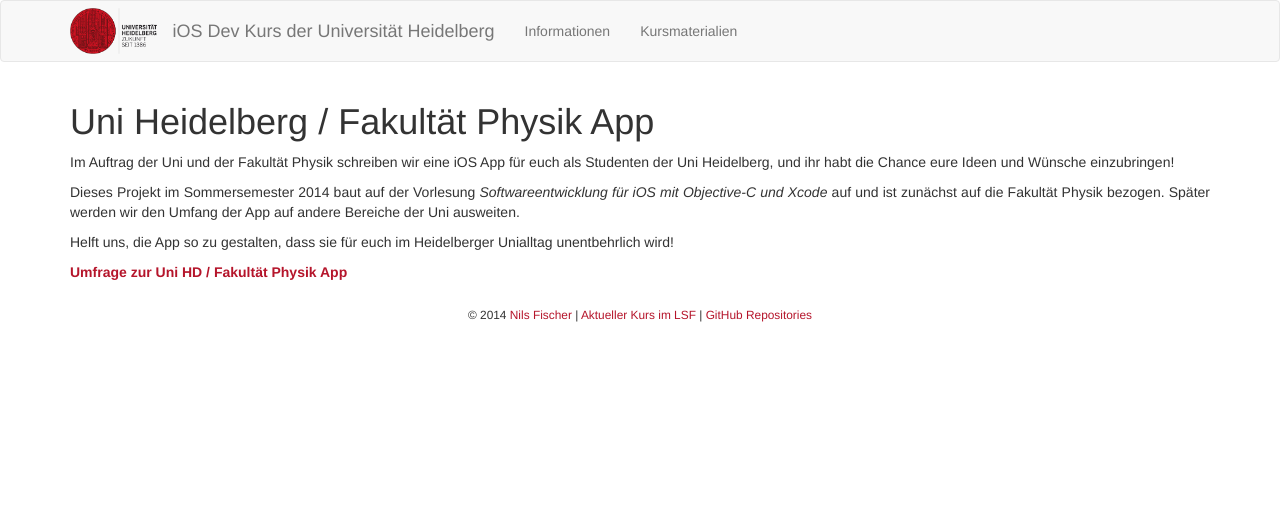
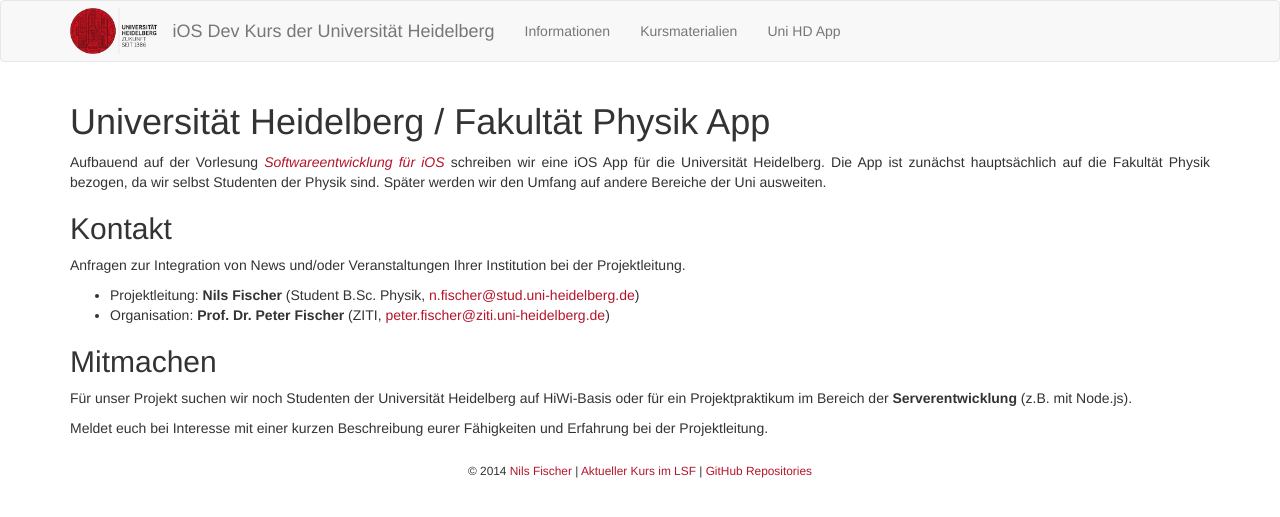
Before and after one commit to iOS-Dev-Kurs/iOS-Dev-Kurs.github.io, a Jekyll site: the page built from uni-hd-app/index.md, in a window 1280 px wide. Shown: the top 517 px of the page. Built offline with Jekyll 4.4.1, drawn with Linux system fonts in a browser that asks for light colours; Markdown is read by kramdown in place of the engine named in the settings.

Commit message:
added uni hd app section

```diff
--- a/_includes/navigation.html
+++ b/_includes/navigation.html
@@ -17,7 +17,7 @@
 			<ul class="nav navbar-nav">
 				<li><a href="/">Informationen</a></li>
 				<li><a href="/material">Kursmaterialien</a></li>
-				<!--<li><a href="/uni-hd-app">Uni HD App</a></li>-->
+				<li><a href="/uni-hd-app">Uni HD App</a></li>
 			</ul>
 		</div>
 
--- a/uni-hd-app/index.md
+++ b/uni-hd-app/index.md
@@ -1,12 +1,21 @@
 ---
 layout: default
-title: Uni Heidelberg / Fakultät Physik App
+title: Universität Heidelberg / Fakultät Physik App
 ---
 
-Im Auftrag der Uni und der Fakultät Physik schreiben wir eine iOS App für euch als Studenten der Uni Heidelberg, und ihr habt die Chance eure Ideen und Wünsche einzubringen!
+Aufbauend auf der Vorlesung [*Softwareentwicklung für iOS*](http://ios-dev-kurs.github.io/) schreiben wir eine iOS App für die Universität Heidelberg. Die App ist zunächst hauptsächlich auf die Fakultät Physik bezogen, da wir selbst Studenten der Physik sind. Später werden wir den Umfang auf andere Bereiche der Uni ausweiten.
 
-Dieses Projekt im Sommersemester 2014 baut auf der Vorlesung *Softwareentwicklung für iOS mit Objective-C und Xcode* auf und ist zunächst auf die Fakultät Physik bezogen. Später werden wir den Umfang der App auf andere Bereiche der Uni ausweiten.
 
-Helft uns, die App so zu gestalten, dass sie für euch im Heidelberger Unialltag unentbehrlich wird!
+## Kontakt
 
-**[Umfrage zur Uni HD / Fakultät Physik App](https://docs.google.com/forms/d/176iTj_wvbQSdUrrm3pM-ZQH7coY68XsJZMcTcZcEMIk/viewform)**
+Anfragen zur Integration von News und/oder Veranstaltungen Ihrer Institution bei der Projektleitung.
+
+- Projektleitung: **Nils Fischer** (Student B.Sc. Physik, [n.fischer@stud.uni-heidelberg.de](mailto:n.fischer@stud.uni-heidelberg.de))
+- Organisation: **Prof. Dr. Peter Fischer** (ZITI, [peter.fischer@ziti.uni-heidelberg.de](mailto:peter.fischer@ziti.uni-heidelberg.de))
+
+
+## Mitmachen
+
+Für unser Projekt suchen wir noch Studenten der Universität Heidelberg auf HiWi-Basis oder für ein Projektpraktikum im Bereich der **Serverentwicklung** (z.B. mit Node.js).
+
+Meldet euch bei Interesse mit einer kurzen Beschreibung eurer Fähigkeiten und Erfahrung bei der Projektleitung.
```
